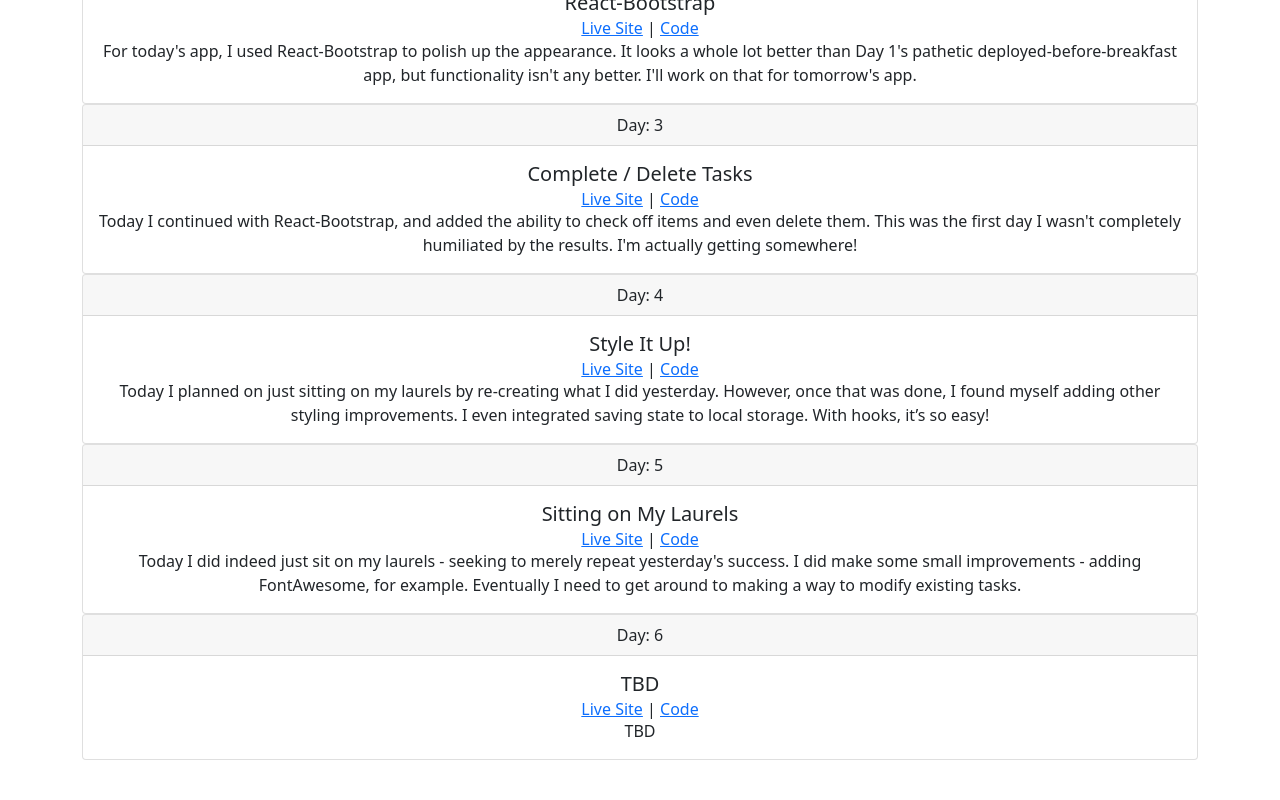
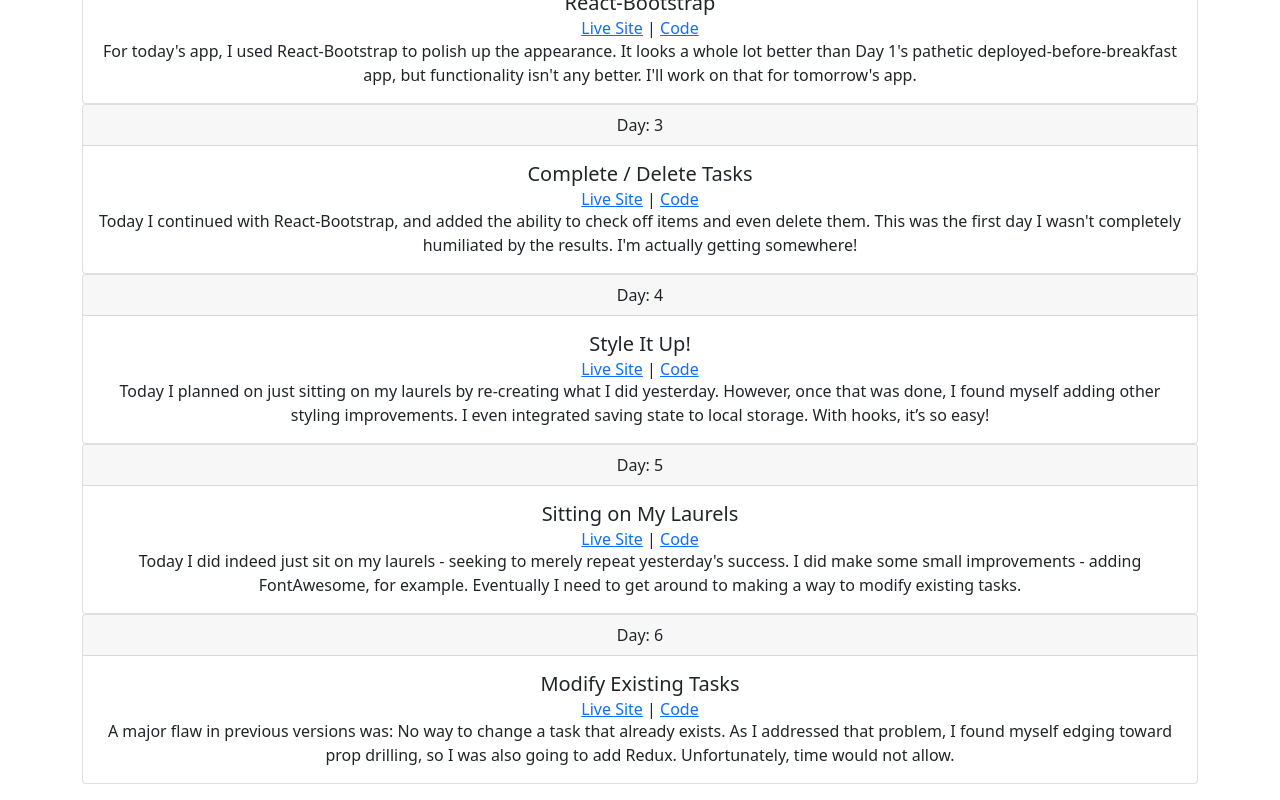
Before and after one commit to ejw773/to-do-30, a React (Create React App) app: page / in a window 1280 px wide. Shown: the part 537-1337 px from the top of the page. Before the commit the page ends 1313 px from the top, so only its background shows below. Built offline with nearby package versions, Linux system fonts and the light colour scheme.

Commit message:
adds info for day 6

```diff
--- a/src/shared/projectInfo.js
+++ b/src/shared/projectInfo.js
@@ -26,8 +26,8 @@ const projectInfo = [
     },
     {
         day: 6,
-        title: 'TBD',
-        comment: 'TBD'
+        title: 'Modify Existing Tasks',
+        comment: "A major flaw in previous versions was: No way to change a task that already exists. As I addressed that problem, I found myself edging toward prop drilling, so I was also going to add Redux. Unfortunately, time would not allow."
     }
 ];
 
```
